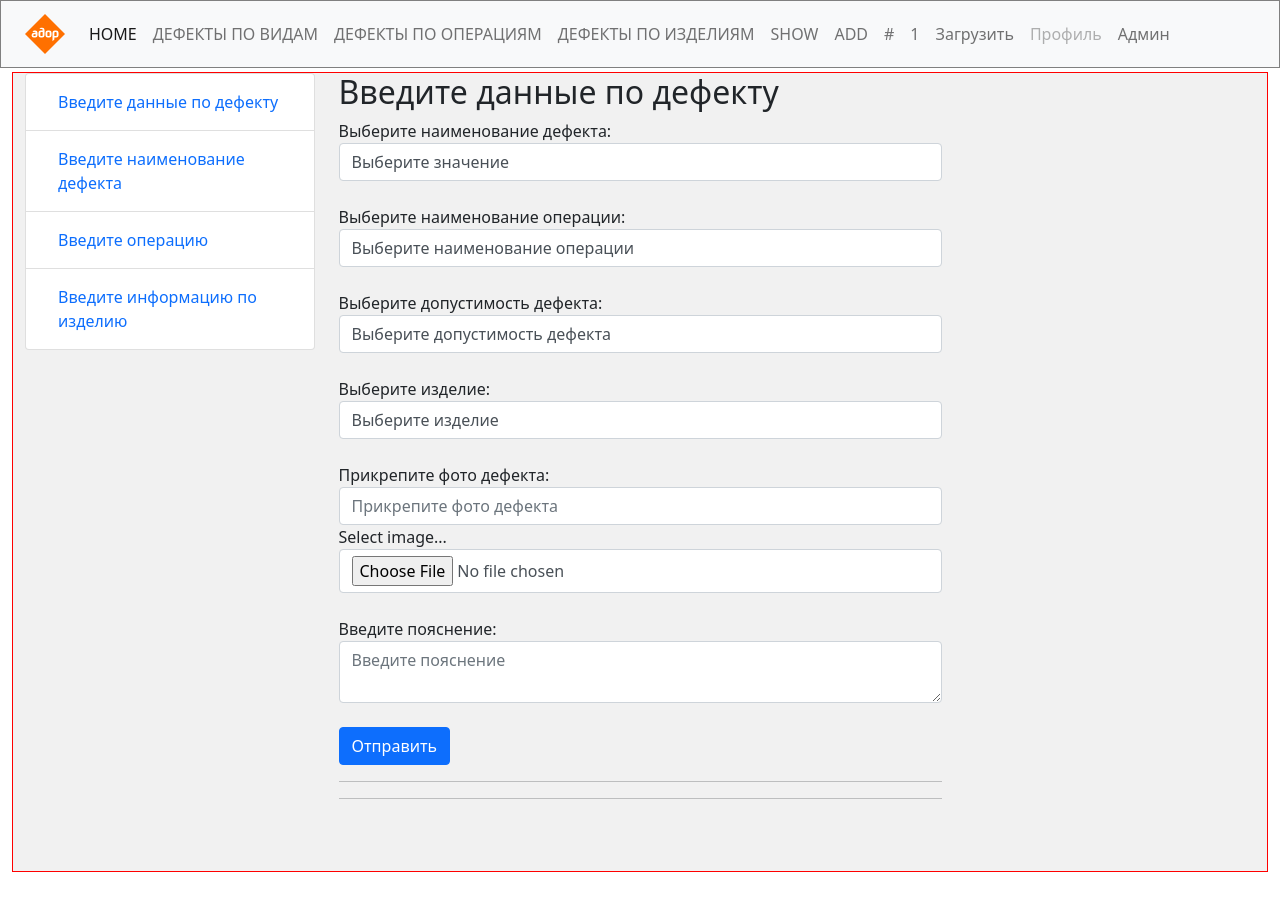
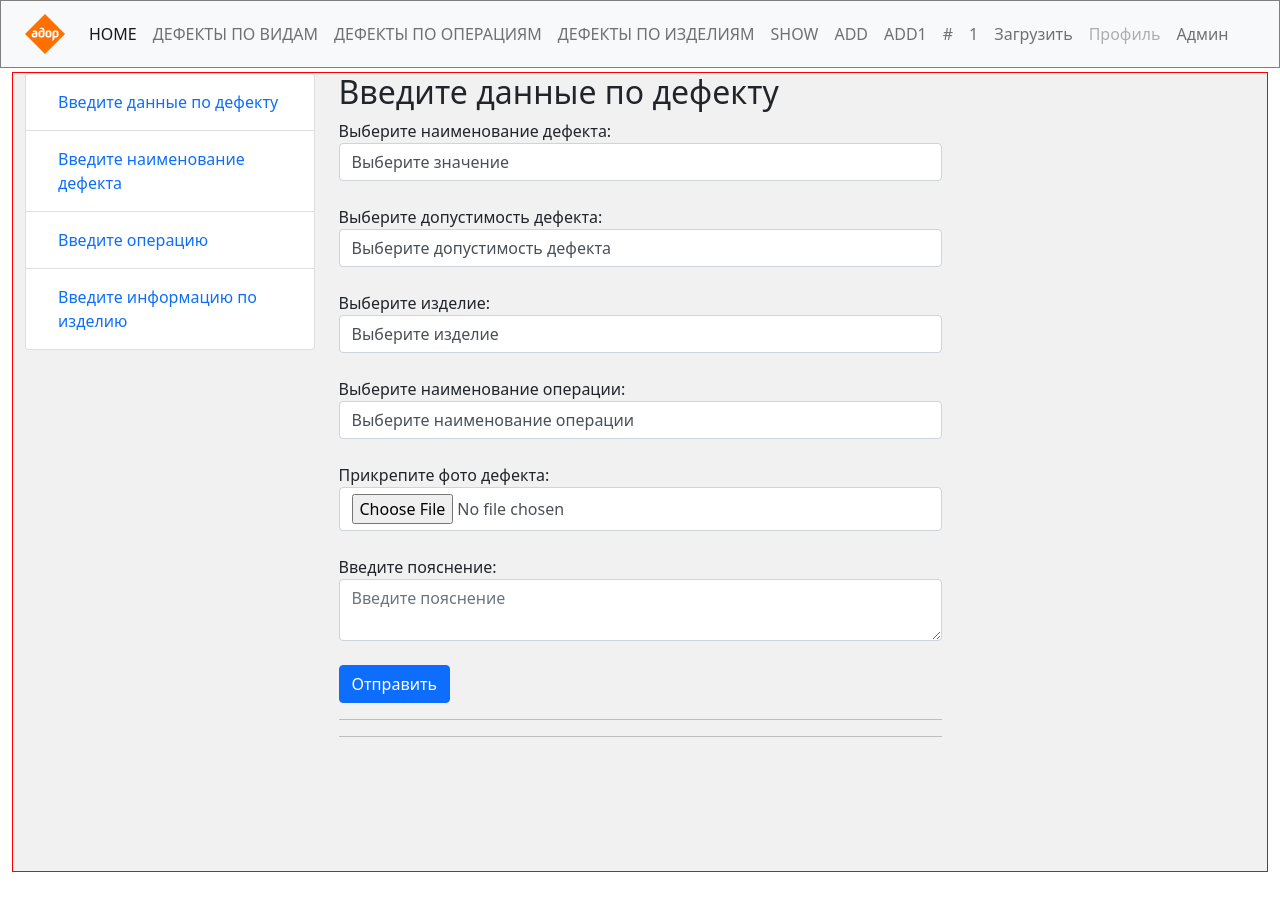
Before and after one commit to DjonnyLem/catalog, a Flask app: page /add_catalog in a window 1280 px wide. Shown: the top 912 px of the page. Run offline with Flask 2, Linux system fonts and the light colour scheme; data comes from the database, SQL or seed files in the repository; some libraries are stand-ins or nearby versions.

Commit message:
25/05/21 16:08

```diff
--- a/app.py
+++ b/app.py
@@ -20,15 +20,15 @@ class Catalog(db.Model):
     operation = db.Column(db.Text, db.ForeignKey(
         'operation.operation_name'), nullable=False)
     article = db.Column(db.Text)  # , nullable=False)
-    name = db.Column(db.Text)  # ,, nullable=False)
-    sort = db.Column(db.Integer)  # ,, nullable=False)
-    # picture =
+    product_name = db.Column(db.Text)  # ,, nullable=False)
+    defect_type = db.Column(db.Integer)  # ,, nullable=False)
+    picture =db.Column(db.Text)  # ,, nullable=False)
     note = db.Column(db.String(300))  # ,, nullable=False)
     date = db.Column(db.DateTime, default=datetime.utcnow)
 
     def __repr__(self):
         return "<Catalog %r, %r, %r, %r, %r, %r, %r>" % (self.defect, self.operation,
-                                                      self.article, self.name, self.sort,
+                                                      self.article, self.product_name, self.defect_type,
                                                       self.note,  self.date)
 
 
@@ -62,6 +62,7 @@ class Product (db.Model):
 #        self.site_code = site_code
 #        self.site_type = site_type
 #        self.temperature = temperature
+
 
 
 app.config["SECRET_KEY"] = "OB3Ux3QBsUxCdK0ROCQd_w"
@@ -128,13 +129,12 @@ def user_profile():
         # return render_template("public/user_profile.html", user=user)
 
 ##########################################################################################################
-app.config["IMAGE_UPLOADS"] = "/home/lem/PROJECTS/catalog/static/img/uploads"
-# app.config["IMAGE_UPLOADS"] = "/home/lem/PROJECTS/test/app/static/img/uploads"
+app.config["IMAGE_UPLOADS"] = "/static/img/uploads"
 app.config["ALLOWED_IMAGE_EXTENSIONS"] = ["JPEG", "JPG", "PNG", "GIF"]
-app.config["MAX_IMAGE_FILESIZE"] = 4 * 1024 * 1024
+app.config["MAX_IMAGE_FILESIZE"] = 2 * 1024 * 1024
 
 
-def allowed_image(filename):
+def allowed_image(filename): #проверяем имеет ли файл расширение и допустимо ли такое расширение
 
     if not "." in filename:
         return False
@@ -147,7 +147,7 @@ def allowed_image(filename):
         return False
 
 
-def allowed_image_filesize(filesize):
+def allowed_image_filesize(filesize): # Проверяем не превышает ли файл допустимый объем
 
     if int(filesize) <= app.config["MAX_IMAGE_FILESIZE"]:
         return True
@@ -224,9 +224,9 @@ def add():
 
             q = Catalog(defect=defect_name,
                         operation=operation_name,
-                        sort=defect_type,
+                        defect_type=defect_type,
                         # article=article_number,
-                        name=product_name,
+                        product_name=product_name,
                         #note=note)
                         )
             print ('q=   ',q)
@@ -284,6 +284,7 @@ def add():
         return render_template("add.html", operation=operation, defect=defect, product=product)
 
 ####################################################################
+
 @app.route('/add_catalog', methods=['POST', 'GET'])
 def add_catalog():
     defect = Defect.query.all()
@@ -291,30 +292,30 @@ def add_catalog():
     product = Product.query.all()
 
     if request.method == "POST":
-        # обработчик фото
+
         d = Catalog.query.order_by(Catalog.id.desc()).first()
         defect_name = (request.form['defect_name']).upper()
         operation_name = (request.form['operation_name']).upper()
         defect_type = (request.form['defect_type'])
-        # article_number = (request.form['article_number'])
         product_name = (request.form['product_name']).upper()
-        #note = request.files['image']  #????????????????request.form
+        picture = request.files['image']  #????????????????request.form
+        note = (request.form['note']).upper()
         ff = request.form
         fl = request.files
         fg = request.cookies
         print(defect_name, operation_name, defect_type,
-                  product_name,  d.id)
+                  product_name,note,  d.id)
         print ('new=   ',ff)
         print ('now=   ',fl)
         print ('nrw=   ',fg)
 
         q = Catalog(defect=defect_name,
                     operation=operation_name,
-                    sort=defect_type,
+                    defect_type=defect_type,
                     # article=article_number,
-                    name=product_name,
-                    #note=note)
-                        )
+                    product_name=product_name,
+                    note=note)
+
         print ('q=   ',q)
 
         try:
@@ -406,7 +407,7 @@ def show():
     defects = Defect.query.all()
     # d = Catalog.query.order_by(Catalog.operation).all()
     c = Catalog.query.all()
-    f = Catalog.query.order_by(Catalog.name).all()
+    f = Catalog.query.order_by(Catalog.product_name).all()
     s = Catalog.query.filter_by(defect='ПЕРЕКОС').all()
     # print(defects)
     # print(type(d))
@@ -423,6 +424,8 @@ def show():
     else:
         d = Catalog.query.order_by(Catalog.id).all()
     return render_template("show.html", defects=defects, d=d, s=s)
+
+
 @app.route('/show_defect')
 def show_defect():
     sd = request.form.get('1234')
--- a/templates/add_catalog.html
+++ b/templates/add_catalog.html
@@ -46,17 +46,6 @@ Add
                     </select><br>
 
 
-                    <label>Выберите наименование операции:</label>
-                    <select class="form-control" id="operation_name" name="operation_name" required="required"
-                        onChange="getValue(this.id);"><br>
-                        <option value="">Выберите наименование операции</option>
-                        {% for i in operation %}
-                        <option>{{ i.operation_name }}</option>
-                        {% endfor %}
-                        <option value="add_operation" style="background:green;">Добавить операцию</option>
-                    </select><br>
-
-
                  <label>Выберите допустимость дефекта: </label>
                     <select class="form-control" name="defect_type" id="defect_type" required="required"><br>
                         <option value="">Выберите допустимость дефекта</option>
@@ -64,6 +53,7 @@ Add
                         <option value="1" style="color: green;">Дефект допустим</option>
                         <option value="0" style="color: red;">Дефект не допустим</option>
                     </select><br>
+
 
                    <label>Выберите изделие:</label>
                     <select class="form-control" id="product_name" name="product_name" required="required"
@@ -76,11 +66,25 @@ Add
                     </select><br>
 
 
+
+                    <label>Выберите наименование операции:</label>
+                    <select class="form-control" id="operation_name" name="operation_name" required="required"
+                        onChange="getValue(this.id);"><br>
+                        <option value="">Выберите наименование операции</option>
+                        {% for i in operation %}
+                        <option>{{ i.operation_name }}</option>
+                        {% endfor %}
+                        <option value="add_operation" style="background:green;">Добавить операцию</option>
+                    </select><br>
+
+<!--
                     <label>Прикрепите фото дефекта: </label>
                     <input type="text" name="defect_picture" id="defect_picture" class="form-control"
                         placeholder="Прикрепите фото дефекта">
+-->
+
                     <div class="custom-file">
-                        <label>Select image...</label>
+                        <label>Прикрепите фото дефекта:</label>
                         <input type="file" class="form-control" name="image" id="image" oninput="filesize(this);">
                         <br>
                     </div>
--- a/templates/base1.html
+++ b/templates/base1.html
@@ -70,7 +70,10 @@
               <a class="nav-link" href="/show">SHOW</a>
             </li>
             <li class="nav-item">
-              <a class="nav-link" href="/add">ADD</a>
+              <a class="nav-link" href="/add_catalog">ADD</a>
+            </li>
+            <li class="nav-item">
+              <a class="nav-link" href="/add">ADD1</a>
             </li>
             <li class="nav-item">
               <a class="nav-link" href="#">#</a>
--- a/templates/defect_detail.html
+++ b/templates/defect_detail.html
@@ -19,10 +19,10 @@ Defect
       <p>Операция: {{ defect_detail.operation }}</p>
   <!--    <p>Артикул: {{ defect_detail.article }}</p>
       <p>Наименование: {{ defect_detail.name }}</p>  -->
-	<p>Изделие:  {{ defect_detail.name }}, {{ defect_detail.article }}</p>
-      {% if defect_detail.sort == 1 %}
+	<p>Изделие:  {{ defect_detail.name_product }}, {{ defect_detail.article }}</p>
+      {% if defect_detail.defect_type == 1 %}
 		<p>Допустимость: <a style="color:green;">ДЕФЕКТ ДОПУСТИМ</a></p>
-		{% elif defect_detail.sort == 0 %}
+		{% elif defect_detail.defect_type == 0 %}
 	<p>Допустимость: <a style="color:red;">ДЕФЕКТ НЕ ДОПУСТИМ</a></p>
 {% else %}
 	<p>Допустимость: <a style="color:grey;">ДОПУСТИМОСТЬ НЕ ОПРЕДЕЛЕНА</a></p>
--- a/templates/show.html
+++ b/templates/show.html
@@ -36,7 +36,7 @@ Show
         {% for i in d %}
         <tr>
           <td>{{ i.article }}</td>
-          <td>{{ i.name }}</td>
+          <td>{{ i.product_name }}</td>
           <td>{{ i.defect }}</td>
           <td>{{ i.operation }}</td>
           <td>{{ i.note }}</td>
--- a/templates/show_defect.html
+++ b/templates/show_defect.html
@@ -103,7 +103,7 @@ Show_defect
                   </svg></button></th>
 
               <td>{{ i.article }}</td>
-              <td>{{ i.name }}</td>
+              <td>{{ i.product_name }}</td>
               <td>{{ i.defect }}</td>
               <td>{{ i.operation }}</td>
               <td><img src="{{ i.note }}" class="img-thumbnail" alt="" style=" max-width: 20%;  height: auto;"></td>
```
Also changed, not shown: catalog.db. Lines whose indentation alone changed are shown as unchanged.
